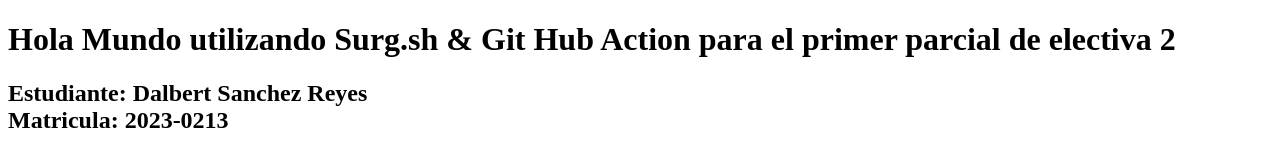
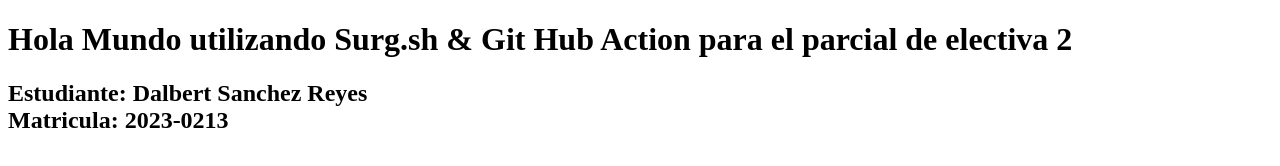
Before and after one commit to DalbertSanchez/Surge.sh-Git-Hub-Actions, a plain HTML site: page index.html in a window 1280 px wide. Drawn offline with Linux system fonts and the light colour scheme.

Commit message:
Commit de prueba

```diff
--- a/index.html
+++ b/index.html
@@ -7,7 +7,7 @@
 </head>
 <body>
     <h1>
-        Hola Mundo utilizando Surg.sh & Git Hub Action para el primer parcial de electiva 2
+        Hola Mundo utilizando Surg.sh & Git Hub Action para el parcial de electiva 2
     </h1>
 
     <h2>Estudiante: Dalbert Sanchez Reyes <br>
```
